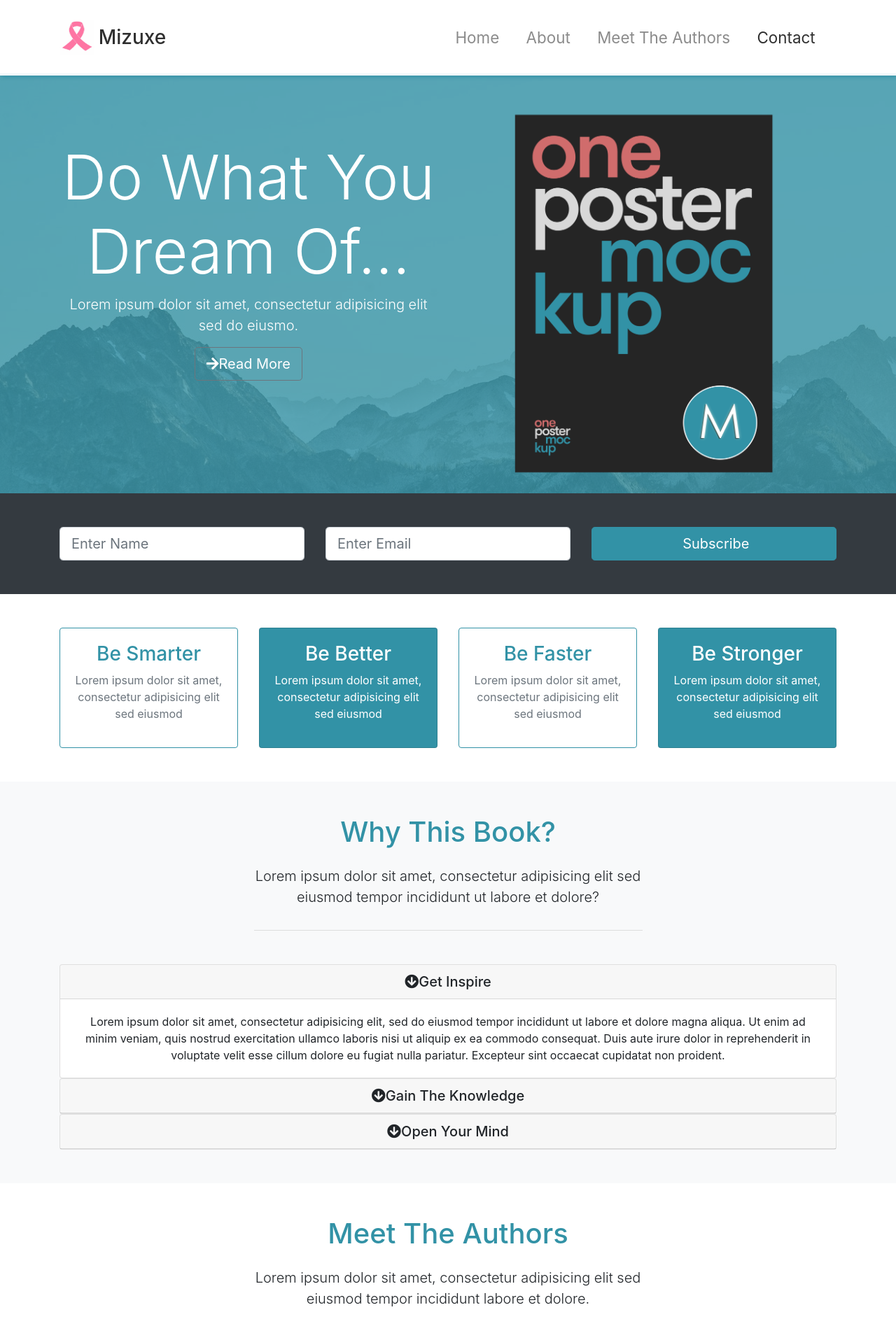
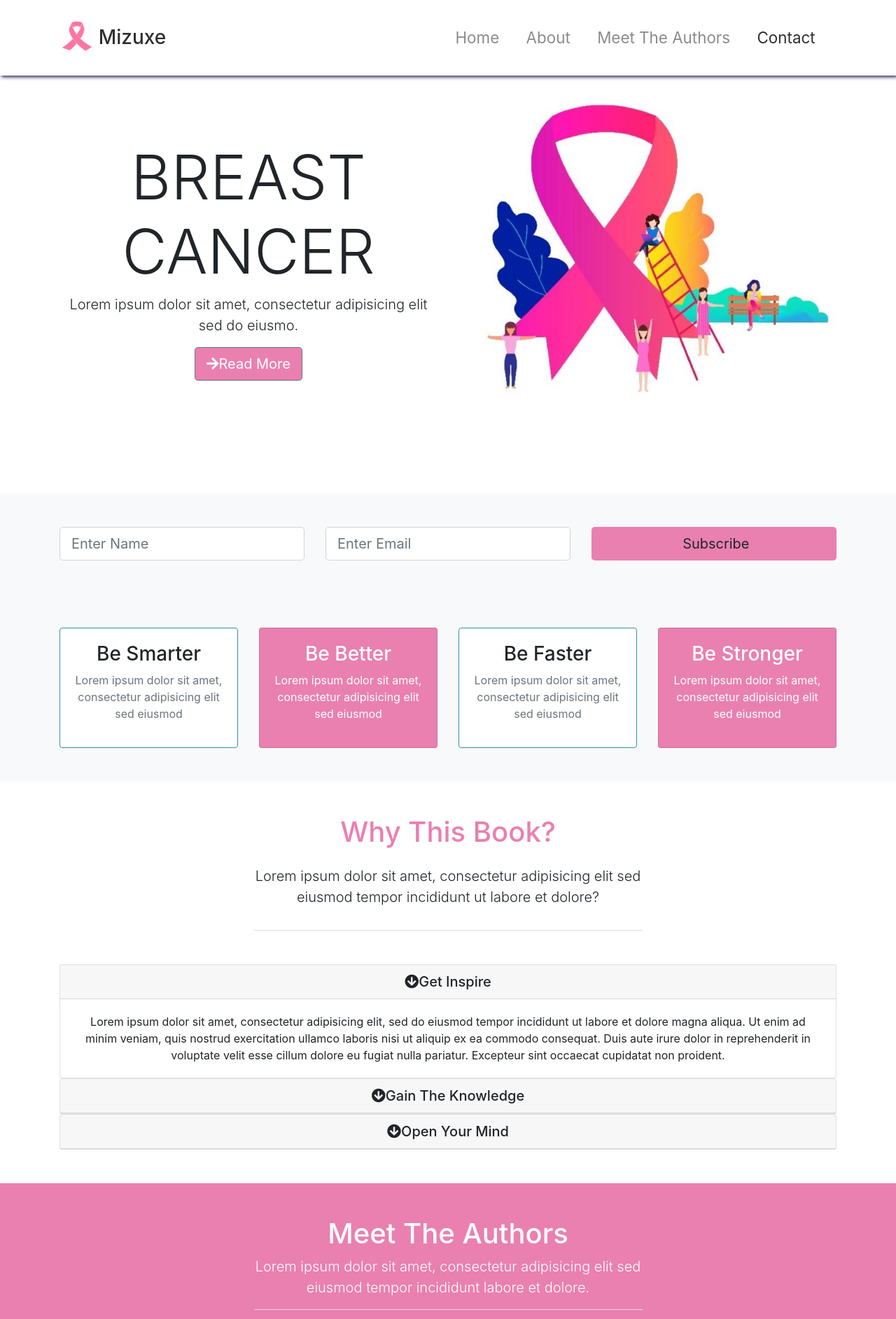
Before and after one commit to sarthakpurohit/breast-cancer, a Django app: page / in a window 1280 px wide. Shown: the top 1885 px of the page at 70% size. Run offline with Django 3.2, Linux system fonts and the light colour scheme; some libraries are stand-ins or nearby versions.

Commit message:
mysite modified

```diff
--- a/mysite/mysite/static/css/style.css
+++ b/mysite/mysite/static/css/style.css
@@ -2,7 +2,7 @@ body {
   margin-top: 105px; }
 
 .navbar {
-  box-shadow: 2px 2px 5px #3292a6;
+  box-shadow: 2px 2px 5px #090143;
   opacity: 0.9;
   background: white; }
   .navbar .nav-items {
@@ -11,10 +11,10 @@ body {
 
 #showcase {
   position: relative;
-  background: url("../img/mountains.jpg");
+/*  background: url("../img/mountains.jpg"); */
   min-height: 600px; }
   #showcase .primary-overlay {
-    background: rgba(50, 146, 166, 0.8);
+    /* background: rgba(50, 146, 166, 0.8); */
     position: absolute;
     top: 0;
     left: 0;
@@ -27,13 +27,15 @@ body {
   border-bottom: 1px #ddd solid; }
 
 #authors img {
-  margin-top: -50px; }
-#authors .card:hover {
+  margin-top: -50px;
+ }
+
+/*#authors .card:hover {
   background: #3292a6;
   color: #fff; }
   #authors .card:hover .fab {
     color: white; }
-
+*/
 @media (max-width: 768px) {
   #showcase {
     min-height: 500px; }
--- a/mysite/templates/app/index.html
+++ b/mysite/templates/app/index.html
@@ -35,18 +35,18 @@
 
 <!-- Showcase -->
 <section id="showcase" class="py-5">
-  <div class="primary-overlay text-white">
+  <div class="primary-overlay text-black">
     <div class="container">
       <div class="row">
         <div class="col-lg-6 text-center">
           <h1 class="display-2 mt-5 pt-5">
-            Do What You Dream Of...
+            BREAST <br /> CANCER
           </h1>
           <p class="lead">Lorem ipsum dolor sit amet, consectetur adipisicing elit sed do eiusmo.</p>
-          <a href="#" class="btn btn-outline-secondary btn-lg text-white" ><i class="fas fa-arrow-right"></i>Read More</a>
+          <a href="#" class="btn btn-outline-secondary btn-lg text-white" style="background-color:#E980B0"><i class="fas fa-arrow-right"></i>Read More</a>
         </div>
         <div class="col-lg-6">
-          <img class="img-fluid d-none d-lg-block" src="{% static 'img/book.png' %}" alt="">
+          <img class="img-fluid d-none d-lg-block" src="{% static 'img/showcaseimg.jpg' %}" alt="">
         </div>
       </div>
     </div>
@@ -55,7 +55,7 @@
 
 
 <!-- Newsletter -->
-<section id="newsletter" class="bg-dark text-white py-5">
+<section id="newsletter" class="bg-light text-white py-5">
     <div class="container">
       <div class="row">
         <div class="col-md-4">
@@ -65,7 +65,7 @@
             <input class="form-control form-control-lg mb-resp" type="email" placeholder="Enter Email">
         </div>
         <div class="col-md-4">
-          <button class="btn btn-primary btn-lg btn-block" type="button" name="button">
+          <button class="btn  btn-lg btn-block" style="background-color:#E980B0" type="button" name="button">
             <i class="fas fa-envelope-open-o"></i>
             Subscribe
           </button>
@@ -76,21 +76,21 @@
 
 
 <!-- Boxes -->
-<section id="boxes" class="py-5">
+<section id="boxes" class="py-5 bg-light">
   <div class="container">
     <div class="row">
 
       <div class="col-md-3">
         <div class="card text-center border-primary mb-resp">
           <div class="card-body">
-            <h3 class="text-primary">Be Smarter</h3>
+            <h3 class="text-black">Be Smarter</h3>
             <p class="text-muted">Lorem ipsum dolor sit amet, consectetur adipisicing elit sed eiusmod</p>
           </div>
         </div>
       </div>
 
       <div class="col-md-3">
-        <div class="card text-center text-white bg-primary mb-resp">
+        <div class="card text-center text-white  mb-resp" style="background-color:#E980B0">
           <div class="card-body">
             <h3>Be Better</h3>
             <p>Lorem ipsum dolor sit amet, consectetur adipisicing elit sed eiusmod</p>
@@ -101,14 +101,14 @@
       <div class="col-md-3">
         <div class="card text-center border-primary mb-resp">
           <div class="card-body">
-            <h3 class="text-primary">Be Faster</h3>
+            <h3 class="text-black" >Be Faster</h3>
             <p class="text-muted">Lorem ipsum dolor sit amet, consectetur adipisicing elit sed eiusmod</p>
           </div>
         </div>
       </div>
 
       <div class="col-md-3">
-        <div class="card text-center text-white bg-primary">
+        <div class="card text-center text-white" style="background-color:#E980B0">
           <div class="card-body">
             <h3>Be Stronger</h3>
             <p>Lorem ipsum dolor sit amet, consectetur adipisicing elit sed eiusmod</p>
@@ -122,12 +122,12 @@
 
 
 <!-- About / Why Section -->
-<section id="about" class=" py-5 text-center bg-light">
+<section id="about" class=" py-5 text-center bg-white">
   <div class="container">
     <div class="row">
       <div class="col">
         <div class="info-header mb-5">
-          <h1 class="text-primary pb-3">
+          <h1 class="pb-3" style="color:#E980B0">
             Why This Book?
           </h1>
           <p class="lead pb-3">
@@ -193,15 +193,15 @@
 
 
 <!-- Authors -->
-<section id="authors" class="my-5 text-center">
+<section id="authors" class="mx-auto text-center" style="background-color:#E980B0">
   <div class="container">
     <div class="row">
       <div class="col">
         <div class="info-header mb-5">
-          <h1 class="text-primary pb-3">
+          <h1 class="text-white pt-5">
             Meet The Authors
           </h1>
-          <p class="lead">
+          <p class="lead text-white" >
             Lorem ipsum dolor sit amet, consectetur adipisicing elit sed eiusmod tempor incididunt labore et dolore.
           </p>
         </div>
@@ -265,6 +265,7 @@
           </div>
         </div>
 
+
         <div class="col-lg-3 col-md-6">
           <div class="card">
             <div class="card-body">
@@ -292,6 +293,13 @@
             </div>
           </div>
         </div>
+
+
+
+
+
+
+
 
         <div class="col-lg-3 col-md-6">
           <div class="card">
@@ -326,7 +334,7 @@
 
 
 <!-- Contact -->
-<section id="contact" class="bg-light py-5">
+<section id="contact" class="bg-white py-5">
   <div class="container">
     <div class="row">
       <div class="col-lg-9">
@@ -360,12 +368,12 @@
             <textarea class="form-control" placeholder="Message" row="5"></textarea>
           </div>
 
-          <input type="submit" name="" value="Submit" class="btn btn-primary btn-block btn-lg">
+          <input type="submit" name="" value="Submit" class="btn btn-block btn-lg" style="background-color:#E980B0">
         </form>
       </div>
 
       <div class="col-lg-3 align-self-center">
-        <img class="img-fluid" src="{% static 'img/mlogo.png' %}" alt="">
+        <img src="{% static 'img/hacklogo.png' %}" width="350" height="350" alt="">
       </div>
     </div>
   </div>
@@ -373,7 +381,7 @@
 
 
 <!-- Footer -->
-<footer id="main-footer" class="py-5 bg-primary text-white">
+<footer id="main-footer" class="py-5 text-black" style="background-color:#E980B0">
   <div class="container">
     <div class="row text-center">
       <div class="col-md-6 ml-auto">
```
Also changed, not shown: mysite/mysite/static/img/showcaseimg.jpg (added).
